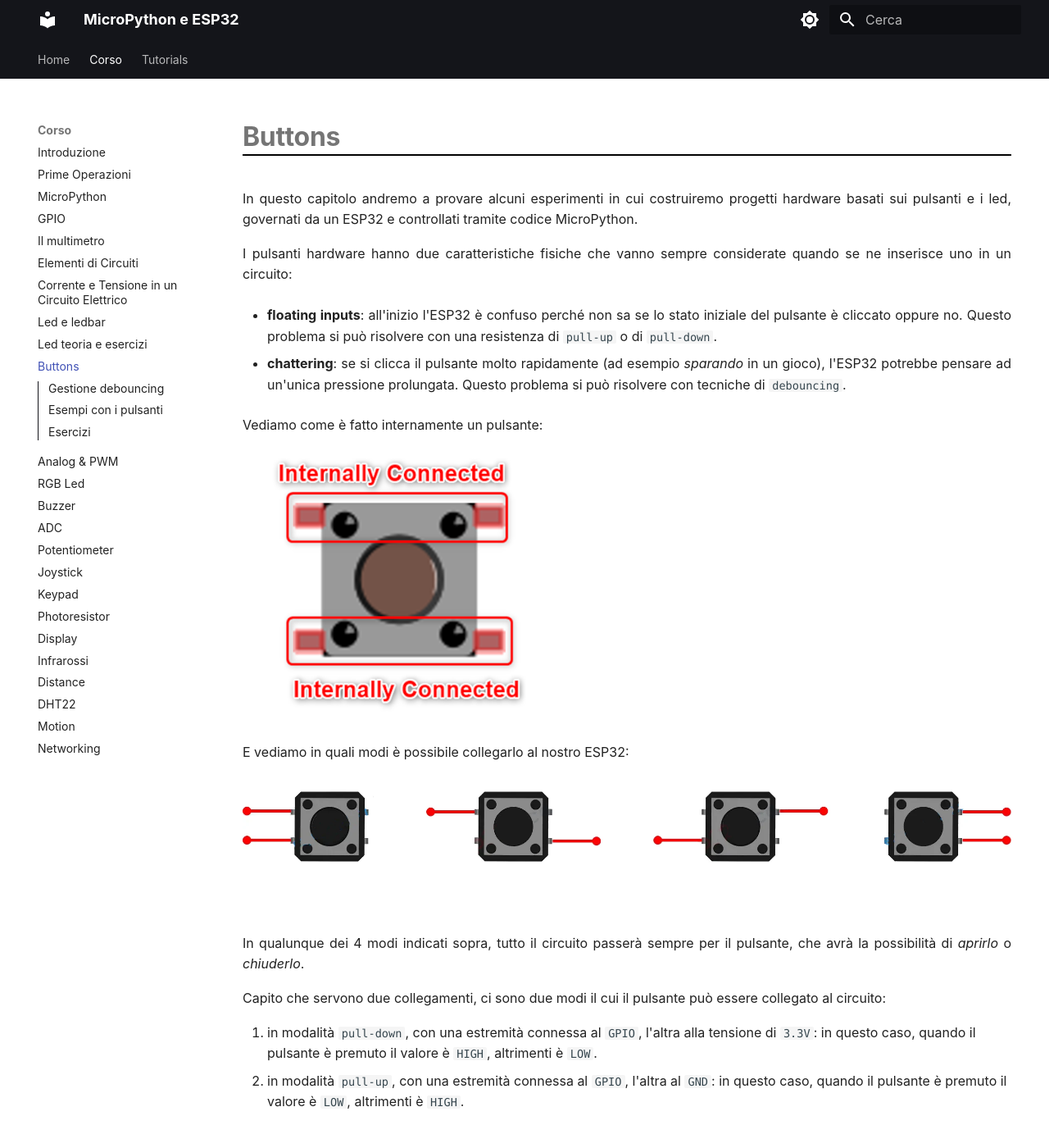
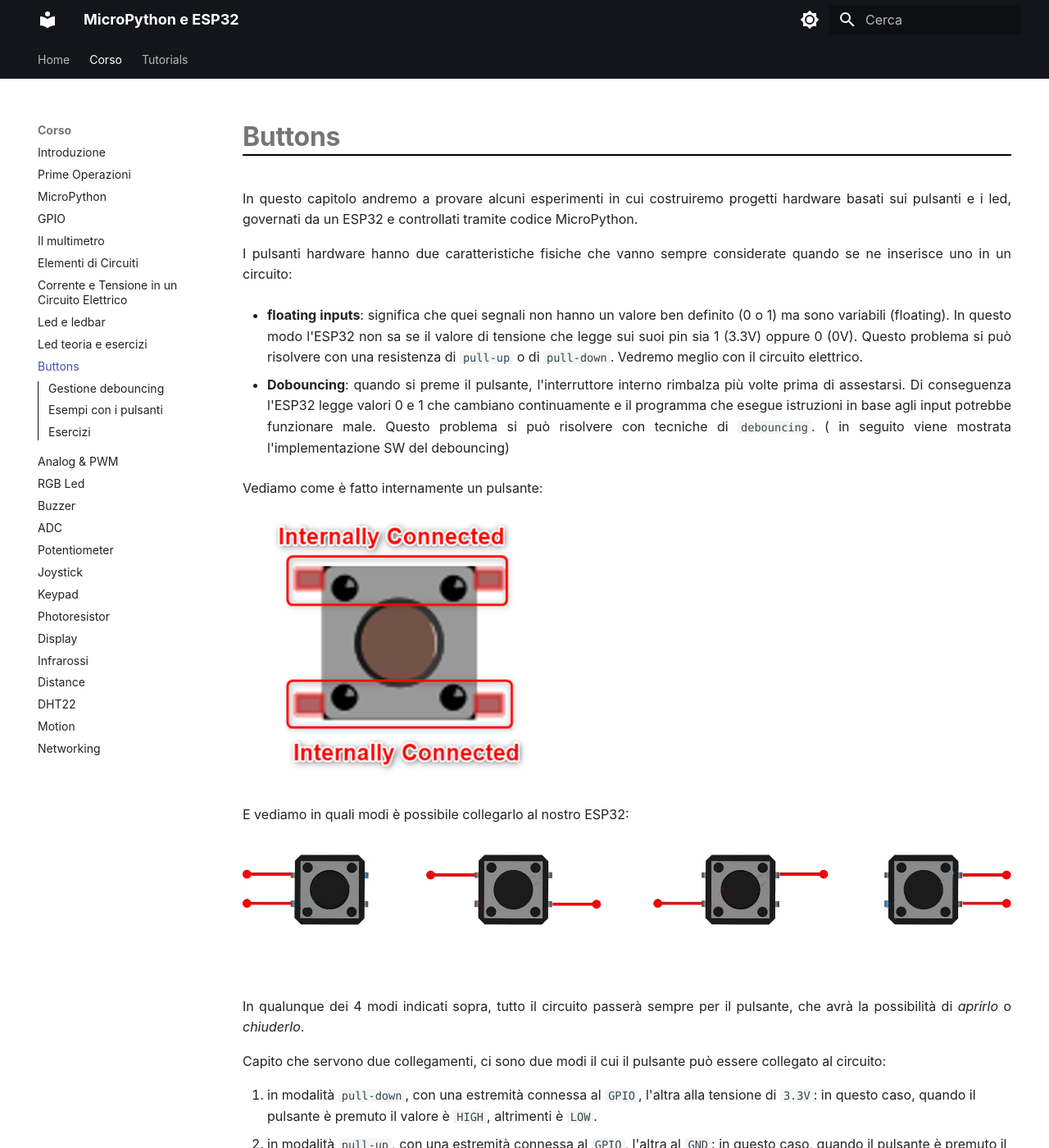
Before and after one commit to dvjlabs/esp32_course, an MkDocs documentation site: the page built from docs/corso/12_buttons.md, in a window 1280 px wide and 1400 px high. Shown: the whole window at 82% size. Built offline with MkDocs 1.6.1 and Material for MkDocs 9.7.7, drawn with Linux system fonts in a browser that asks for light colours; some of the changed text lies outside the part shown.

Commit message:
Update 12_buttons.md

```diff
--- a/docs/corso/12_buttons.md
+++ b/docs/corso/12_buttons.md
@@ -7,9 +7,9 @@
 
 I pulsanti hardware hanno due caratteristiche fisiche che vanno sempre considerate quando se ne inserisce uno in un circuito:
 
-- **floating inputs**: all'inizio l'ESP32 è confuso perché non sa se lo stato iniziale del pulsante è cliccato oppure no. Questo problema si può risolvere con una resistenza di `pull-up` o di `pull-down`.
+- **floating inputs**: significa che quei segnali non hanno un valore ben definito (0 o 1) ma sono variabili (floating). In questo modo l'ESP32 non sa se il valore di tensione che legge sui suoi pin sia 1 (3.3V) oppure 0 (0V). Questo problema si può risolvere con una resistenza di `pull-up` o di `pull-down`. Vedremo meglio con il circuito elettrico.
 
-- **chattering**: se si clicca il pulsante molto rapidamente (ad esempio *sparando* in un gioco), l'ESP32 potrebbe pensare ad un'unica pressione prolungata. Questo problema si può risolvere con tecniche di `debouncing`.
+- **Dobouncing**: quando si preme il pulsante, l'interruttore interno rimbalza più volte prima di assestarsi. Di conseguenza l'ESP32 legge valori 0 e 1 che cambiano continuamente e il programma che esegue istruzioni in base agli input potrebbe funzionare male. Questo problema si può risolvere con tecniche di `debouncing`. ( in seguito viene mostrata l'implementazione SW del debouncing)
 
 Vediamo come è fatto internamente un pulsante:
 
@@ -35,7 +35,7 @@
 il che causa una serie di rapide transizioni di apertura/chiusura.
 
 
-!!! note "Il pulsante del simulatore"
+
 
     Ovviamente, il pulsante del simulatore non ha problemi di contatti *fisici*, ma è in grado di *simularli* impostando la variabile `Bounce` del pulsante:
 
```
